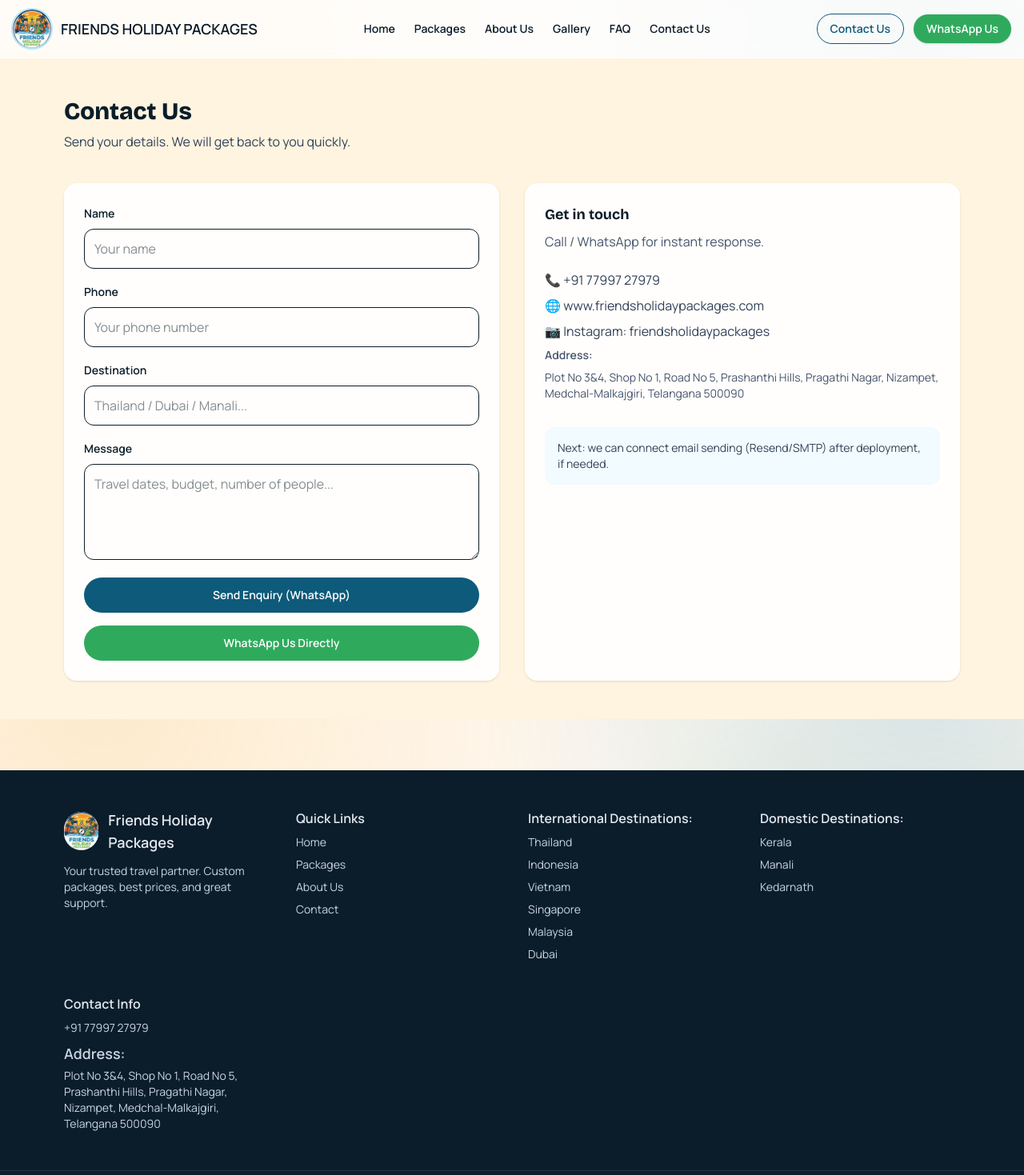
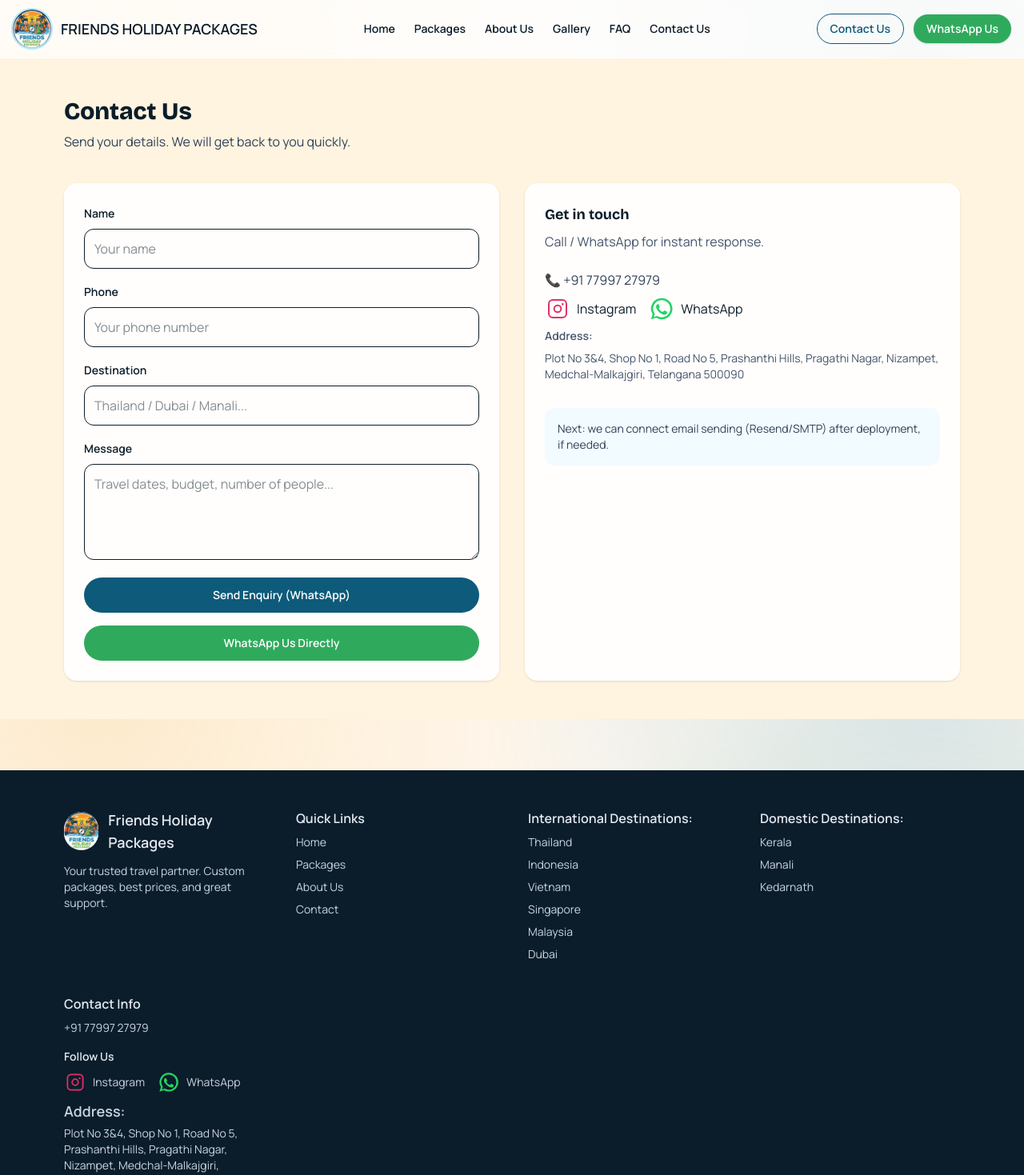
Before and after one commit to kishoretourstravels/Friendlyholidaypackages, a Next.js app: page /contact in a window 1280 px wide. Shown: the top 1469 px of the page at 80% size. Built offline with nearby package versions, Linux system fonts and the light colour scheme.

Commit message:
Update footer social icons

```diff
--- a/app/contact/page.tsx
+++ b/app/contact/page.tsx
@@ -170,8 +170,42 @@
 
           <div className="mt-6 space-y-2 text-slate-700">
             <div>📞 +91 77997 27979</div>
-            <div>🌐 www.friendsholidaypackages.com</div>
-            <div>📷 Instagram: friendsholidaypackages</div>
+            <div className="flex items-center gap-4">
+              <a
+                href="https://www.instagram.com/friendsholidaypackages?igsh=dmFoc21uMnZ0N3Ex&utm_source=qr"
+                target="_blank"
+                rel="noreferrer"
+                className="inline-flex items-center gap-2 text-[color:var(--brand-ink)] hover:text-[color:var(--brand-ocean)]"
+                aria-label="Instagram: friendsholidaypackages"
+              >
+                <svg
+                  aria-hidden="true"
+                  viewBox="0 0 24 24"
+                  className="h-8 w-8 text-[#E1306C]"
+                  fill="currentColor"
+                >
+                  <path d="M7.5 3h9A4.5 4.5 0 0 1 21 7.5v9A4.5 4.5 0 0 1 16.5 21h-9A4.5 4.5 0 0 1 3 16.5v-9A4.5 4.5 0 0 1 7.5 3zm0 1.5A3 3 0 0 0 4.5 7.5v9a3 3 0 0 0 3 3h9a3 3 0 0 0 3-3v-9a3 3 0 0 0-3-3h-9zm9.25 2.25a1 1 0 1 1 0 2 1 1 0 0 1 0-2zM12 8a4 4 0 1 1 0 8 4 4 0 0 1 0-8zm0 1.5a2.5 2.5 0 1 0 0 5 2.5 2.5 0 0 0 0-5z" />
+                </svg>
+                <span>Instagram</span>
+              </a>
+              <a
+                href="https://wa.me/917799727979"
+                target="_blank"
+                rel="noreferrer"
+                className="inline-flex items-center gap-2 text-[color:var(--brand-ink)] hover:text-[color:var(--brand-ocean)]"
+                aria-label="WhatsApp"
+              >
+                <svg
+                  aria-hidden="true"
+                  viewBox="0 0 24 24"
+                  className="h-8 w-8 text-[#25D366]"
+                  fill="currentColor"
+                >
+                  <path d="M12.04 2a9.95 9.95 0 0 0-8.5 15.16L2 22l4.98-1.5A9.98 9.98 0 1 0 12.04 2zm0 1.9a8.08 8.08 0 0 1 0 16.16 8.05 8.05 0 0 1-4.08-1.1l-.3-.18-2.96.89.96-2.88-.19-.3A8.05 8.05 0 0 1 12.04 3.9zm4.47 10.61c-.25-.13-1.47-.72-1.7-.8-.23-.08-.4-.12-.57.12-.17.25-.65.8-.8.97-.15.17-.3.19-.55.06-.25-.13-1.06-.39-2.02-1.25-.75-.67-1.26-1.5-1.4-1.75-.15-.25-.02-.38.11-.5.12-.12.25-.3.38-.45.13-.15.17-.25.25-.42.08-.17.04-.32-.02-.45-.06-.13-.57-1.37-.78-1.88-.2-.48-.41-.42-.57-.43h-.48c-.17 0-.45.06-.68.32-.23.25-.9.88-.9 2.16 0 1.28.93 2.52 1.06 2.69.13.17 1.83 2.8 4.44 3.93.62.27 1.1.43 1.48.55.62.2 1.18.17 1.62.1.5-.08 1.47-.6 1.68-1.18.21-.58.21-1.07.15-1.18-.06-.1-.23-.17-.48-.3z" />
+                </svg>
+                <span>WhatsApp</span>
+              </a>
+            </div>
             <div className="text-sm font-semibold text-slate-600">Address:</div>
             <div className="text-sm text-slate-600">
               Plot No 3&amp;4, Shop No 1, Road No 5, Prashanthi Hills, Pragathi Nagar,
--- a/components/Footer.tsx
+++ b/components/Footer.tsx
@@ -60,6 +60,45 @@
           <div className="font-semibold">Contact Info</div>
           <div className="grid gap-2 text-sm text-slate-300">
             <a href="tel:+917799727979" className="hover:text-white">+91 77997 27979</a>
+            <div className="mt-2 flex flex-col gap-2">
+              <span className="text-sm font-semibold text-slate-200">Follow Us</span>
+              <div className="flex flex-wrap gap-4">
+                <a
+                  href="https://www.instagram.com/friendsholidaypackages?igsh=dmFoc21uMnZ0N3Ex&utm_source=qr"
+                  target="_blank"
+                  rel="noreferrer"
+                  className="inline-flex items-center gap-2 text-slate-300 hover:text-white"
+                  aria-label="Instagram: friendsholidaypackages"
+                >
+                  <svg
+                    aria-hidden="true"
+                    viewBox="0 0 24 24"
+                    className="h-7 w-7 text-[#E1306C]"
+                    fill="currentColor"
+                  >
+                    <path d="M7.5 3h9A4.5 4.5 0 0 1 21 7.5v9A4.5 4.5 0 0 1 16.5 21h-9A4.5 4.5 0 0 1 3 16.5v-9A4.5 4.5 0 0 1 7.5 3zm0 1.5A3 3 0 0 0 4.5 7.5v9a3 3 0 0 0 3 3h9a3 3 0 0 0 3-3v-9a3 3 0 0 0-3-3h-9zm9.25 2.25a1 1 0 1 1 0 2 1 1 0 0 1 0-2zM12 8a4 4 0 1 1 0 8 4 4 0 0 1 0-8zm0 1.5a2.5 2.5 0 1 0 0 5 2.5 2.5 0 0 0 0-5z" />
+                  </svg>
+                  <span>Instagram</span>
+                </a>
+                <a
+                  href="https://wa.me/917799727979"
+                  target="_blank"
+                  rel="noreferrer"
+                  className="inline-flex items-center gap-2 text-slate-300 hover:text-white"
+                  aria-label="WhatsApp: 77997 27979"
+                >
+                  <svg
+                    aria-hidden="true"
+                    viewBox="0 0 24 24"
+                    className="h-7 w-7 text-[#25D366]"
+                    fill="currentColor"
+                  >
+                    <path d="M12.04 2a9.95 9.95 0 0 0-8.5 15.16L2 22l4.98-1.5A9.98 9.98 0 1 0 12.04 2zm0 1.9a8.08 8.08 0 0 1 0 16.16 8.05 8.05 0 0 1-4.08-1.1l-.3-.18-2.96.89.96-2.88-.19-.3A8.05 8.05 0 0 1 12.04 3.9zm4.47 10.61c-.25-.13-1.47-.72-1.7-.8-.23-.08-.4-.12-.57.12-.17.25-.65.8-.8.97-.15.17-.3.19-.55.06-.25-.13-1.06-.39-2.02-1.25-.75-.67-1.26-1.5-1.4-1.75-.15-.25-.02-.38.11-.5.12-.12.25-.3.38-.45.13-.15.17-.25.25-.42.08-.17.04-.32-.02-.45-.06-.13-.57-1.37-.78-1.88-.2-.48-.41-.42-.57-.43h-.48c-.17 0-.45.06-.68.32-.23.25-.9.88-.9 2.16 0 1.28.93 2.52 1.06 2.69.13.17 1.83 2.8 4.44 3.93.62.27 1.1.43 1.48.55.62.2 1.18.17 1.62.1.5-.08 1.47-.6 1.68-1.18.21-.58.21-1.07.15-1.18-.06-.1-.23-.17-.48-.3z" />
+                  </svg>
+                  <span>WhatsApp</span>
+                </a>
+              </div>
+            </div>
             <div className="text-lg font-semibold">Address:</div>
             <span className="-mt-1">
               Plot No 3&amp;4, Shop No 1, Road No 5, Prashanthi Hills, Pragathi Nagar, Nizampet,
```
